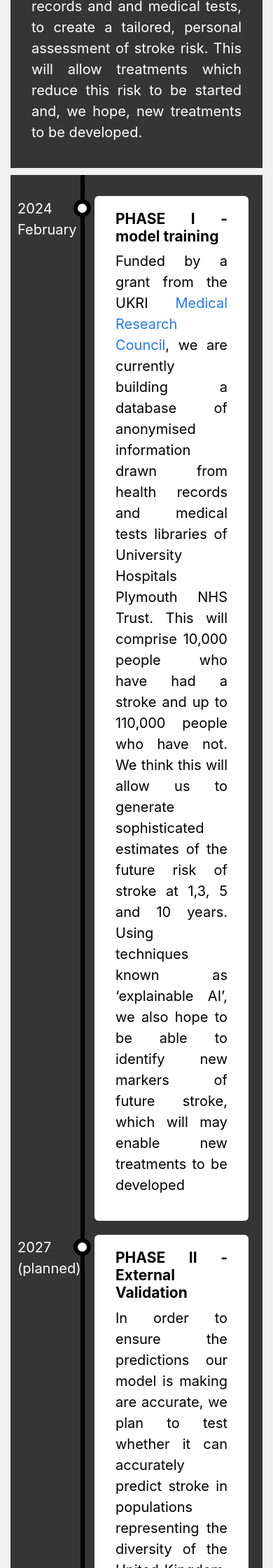
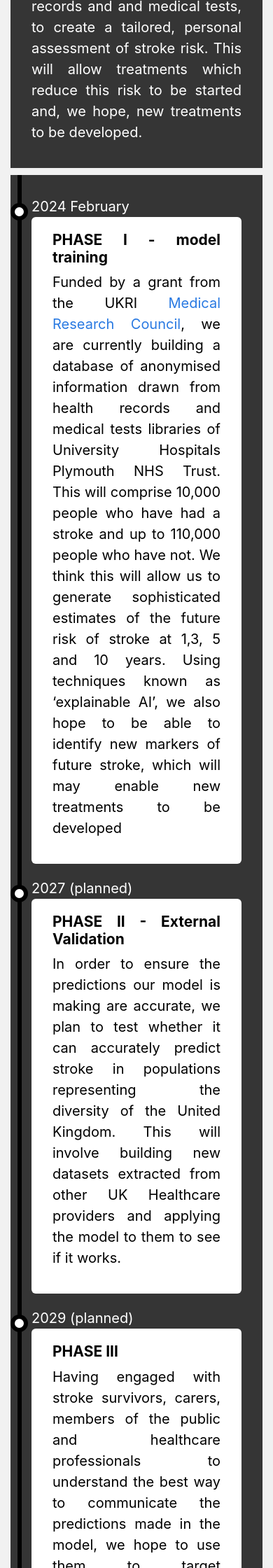
Before and after one commit to plymouth-neuroimaging/abstractstudy.github.io, a Jekyll site: the page built from pages/the_project.md, in a window 390 px wide. Shown: the part 2554-4794 px from the top of the page at 70% size. Built offline with Jekyll 4.4.1, drawn with Linux system fonts in a browser that asks for light colours.

Commit message:
update timeline

```diff
--- a/_includes/project.html
+++ b/_includes/project.html
@@ -144,7 +144,10 @@
 <div class="infographic-section timeline">
     <div class="timeline-container">
         <div class="timeline-content">
-            <div class="timeline-date">2024 <br> February </div> <!-- Add this line for the date -->
+            <div class="timeline-date">
+                <span class="wide-screen">2024 <br> February</span>
+                <span class="narrow-screen">2024 February</span>
+            </div>
             <h3 class="timeline-content-title">PHASE I - model training</h3>
             <p>Funded by a grant from the UKRI <a href="https://www.ukri.org/councils/mrc/">Medical Research
                     Council</a>, we are
@@ -161,7 +164,10 @@
 
     <div class="timeline-container">
         <div class="timeline-content">
-            <div class="timeline-date">2027 <br> (planned) </div> <!-- Add this line for the date -->
+            <div class="timeline-date">
+                <span class="wide-screen">2027 <br> (planned)</span>
+                <span class="narrow-screen">2027 (planned)</span>
+            </div>
             <h3 class="timeline-content-title">PHASE II - External Validation</h3>
             <p>In order to ensure the predictions our model is making are accurate, we plan to test whether it can
                 accurately predict stroke in populations representing the diversity of the United Kingdom. This will
@@ -172,7 +178,10 @@
 
     <div class="timeline-container">
         <div class="timeline-content">
-            <div class="timeline-date">2029 <br> (planned) </div> <!-- Add this line for the date -->
+            <div class="timeline-date">
+                <span class="wide-screen">2029 <br> (planned) </span>
+                <span class="narrow-screen">2029 (planned) </span>
+            </div>
             <h3 class="timeline-content-title">PHASE III</h3>
             <p>Having engaged with stroke survivors, carers, members of the public and healthcare professionals to
                 understand the best way to communicate the predictions made in the model, we hope to use them to
--- a/_sass/_custom.scss
+++ b/_sass/_custom.scss
@@ -332,6 +332,10 @@ time line
 
 }
 
+/* Default style for the narrow screen */
+.narrow-screen {
+    display: none;
+}
 
 /***
 
@@ -439,6 +443,8 @@ infographic
     align-items: center;
 }
 
+
+
 @media (max-width: 768px) {
     .infographic-row {
         flex-direction: column;
@@ -473,4 +479,79 @@ infographic
         left: 0%;
         position: relative;
     }
+
+
+
+
+
+
+
+    /* The actual timeline (the vertical ruler) */
+    .timeline::after {
+
+        left: 0px;
+        /* Previously 0, now moved 100px to the right */
+        margin-left: 10px;
+        /* Increase margin-left to move timeline to the right */
+    }
+
+    /* Container around content */
+    .timeline-container {
+        padding: 10px 10px;
+        position: relative;
+        background-color: inherit;
+        width: calc(100%);
+        /* Adjust width considering timeline width */
+        margin-left: 0px;
+        /* Adjust left margin to position content to the right of the timeline */
+        margin-top: 30px;
+    }
+
+    .timeline-container::after {
+        content: '';
+        position: absolute;
+        width: 25px;
+        height: 25px;
+        left: -20px;
+        /* Adjust if needed based on new timeline position */
+        background-color: #ffffff;
+        border: 6px solid #000000;
+        top: -10px;
+        border-radius: 50%;
+        z-index: 1;
+    }
+
+
+    .timeline-date {
+        position: absolute;
+        left: 0px;
+        /* Adjust based on actual layout */
+        top: -30px;
+        /* Adjust to align with the center of the circle */
+        color: #ffffff;
+        /* Date text color */
+        font-size: 20px;
+        /* Adjust as needed */
+        /* Optionally add more styling here */
+    }
+
+
+    /* The actual content */
+    .timeline-content {
+        padding: 20px 30px;
+        background-color: rgb(255, 255, 255);
+        color: rgb(0, 0, 0);
+        position: relative;
+        border-radius: 6px;
+
+    }
+
+    .timeline-date .narrow-screen {
+        display: inline;
+    }
+
+    .timeline-date .wide-screen {
+        display: none;
+    }
+
 }
```
